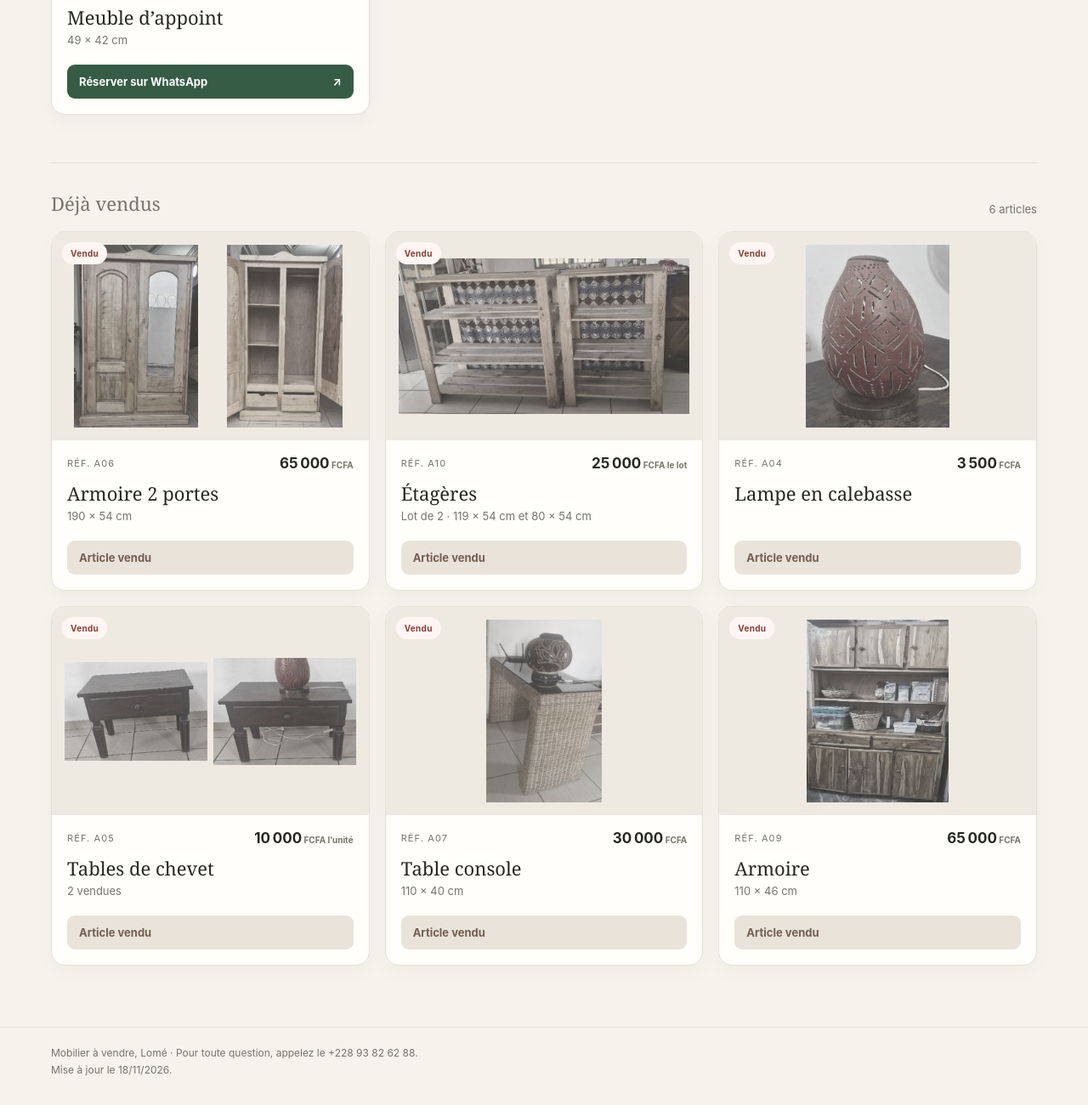
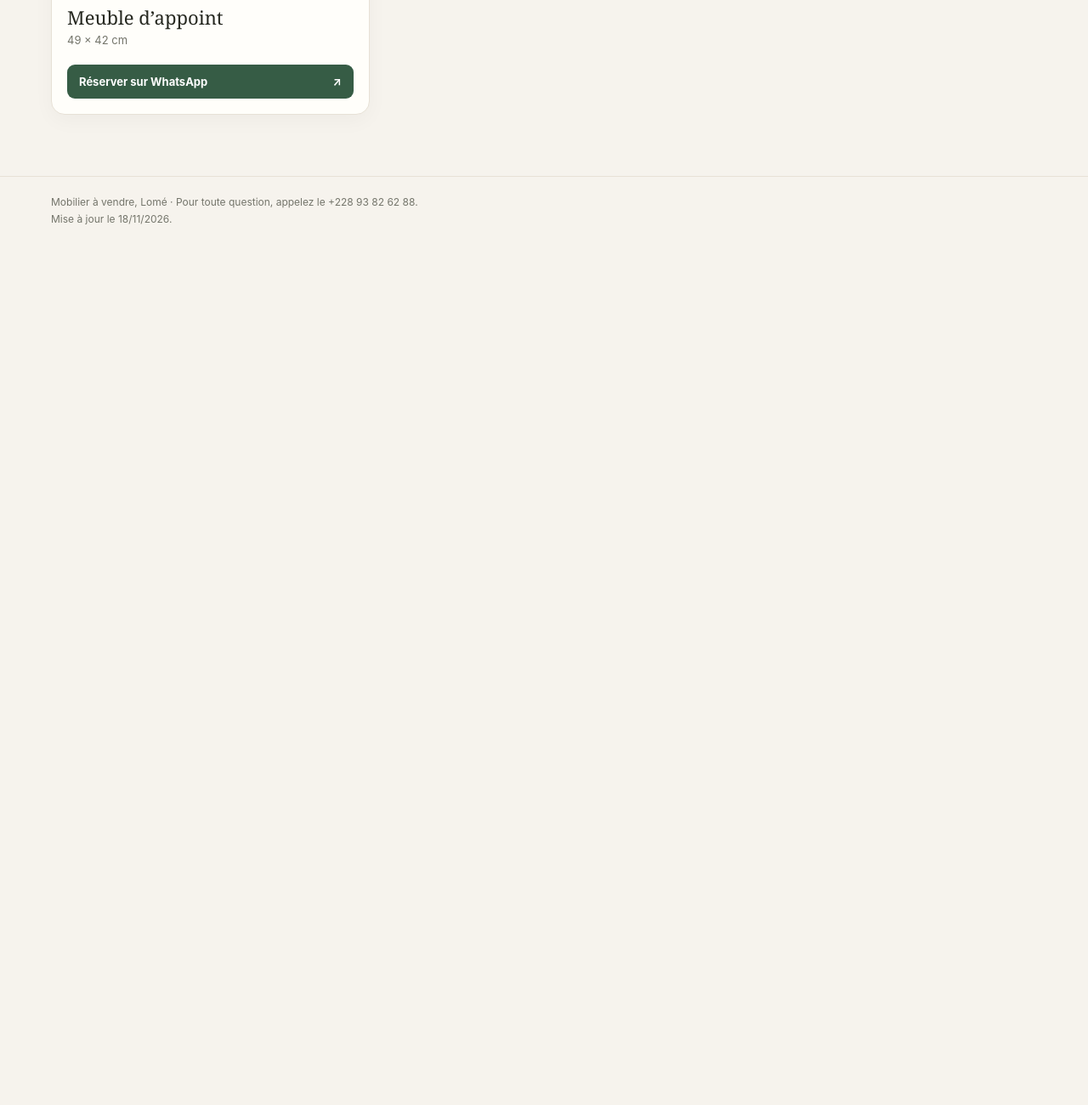
Before and after one commit to B329-Lab/mobilier-a-vendre, a plain HTML site: page index.html in a window 1280 px wide. Shown: the part 4553-5853 px from the top of the page at 85% size. After the commit the page ends 4852 px from the top, so only its background shows below. Drawn offline with Linux system fonts and the light colour scheme.

Commit message:
v0.3 : retrait des articles vendus, visuels de partage Facebook
Co-Authored-By: Claude Fable 5.1 <noreply@anthropic.com>

```diff
--- a/index.html
+++ b/index.html
@@ -1,7 +1,7 @@
 <!doctype html>
 <!--
   Version | Date       | Statut  | Rédigé par | Modifié par | Objet de la révision
-  v0.2    | 18/11/2026 | Ébauche | Claude     | Pons        | Alignement sur la liste « à vendre.docx » du 17/11 : prix, dates (15/12), 8 articles ajoutés, A06 et A10 passés en vendus, vélo à 200 000
+  v0.3    | 18/11/2026 | Ébauche | Claude     | Pons        | Retrait des articles vendus de la page, visuels de partage Facebook dans partage/
 -->
 <html lang="fr">
 <head>
@@ -313,65 +313,6 @@
   </div>
 </article>
     </section>
-    <div class="sold-section">
-      <div class="section-head"><h2>Déjà vendus</h2><span class="count">6 articles</span></div>
-      <section class="grid" aria-label="Articles vendus">
-<article class="card" id="a06">
-  <div class="photo photo-2 photo-sold"><img src="img/a06-1.jpg" alt="Armoire 2 portes" loading="lazy"><img src="img/a06-2.jpg" alt="Armoire 2 portes" loading="lazy"><span class="availability badge-sold">Vendu</span></div>
-  <div class="card-body">
-    <div class="card-top"><span class="ref">Réf. A06</span><span class="price">65 000<small> FCFA</small></span></div>
-    <h3>Armoire 2 portes</h3>
-    <p class="detail">190 × 54 cm</p>
-    <span class="reserve sold-button">Article vendu</span>
-  </div>
-</article>
-<article class="card" id="a10">
-  <div class="photo photo-1 photo-sold"><img src="img/a10-1.jpg" alt="Étagères" loading="lazy"><span class="availability badge-sold">Vendu</span></div>
-  <div class="card-body">
-    <div class="card-top"><span class="ref">Réf. A10</span><span class="price">25 000<small> FCFA le lot</small></span></div>
-    <h3>Étagères</h3>
-    <p class="detail">Lot de 2 · 119 × 54 cm et 80 × 54 cm</p>
-    <span class="reserve sold-button">Article vendu</span>
-  </div>
-</article>
-<article class="card" id="a04">
-  <div class="photo photo-1 photo-sold"><img src="img/a04-1.jpg" alt="Lampe en calebasse" loading="lazy"><span class="availability badge-sold">Vendu</span></div>
-  <div class="card-body">
-    <div class="card-top"><span class="ref">Réf. A04</span><span class="price">3 500<small> FCFA</small></span></div>
-    <h3>Lampe en calebasse</h3>
-    <p class="detail">&nbsp;</p>
-    <span class="reserve sold-button">Article vendu</span>
-  </div>
-</article>
-<article class="card" id="a05">
-  <div class="photo photo-2 photo-sold"><img src="img/a05-1.jpg" alt="Tables de chevet" loading="lazy"><img src="img/a05-2.jpg" alt="Tables de chevet" loading="lazy"><span class="availability badge-sold">Vendu</span></div>
-  <div class="card-body">
-    <div class="card-top"><span class="ref">Réf. A05</span><span class="price">10 000<small> FCFA l’unité</small></span></div>
-    <h3>Tables de chevet</h3>
-    <p class="detail">2 vendues</p>
-    <span class="reserve sold-button">Article vendu</span>
-  </div>
-</article>
-<article class="card" id="a07">
-  <div class="photo photo-1 photo-sold"><img src="img/a07-1.jpg" alt="Table console" loading="lazy"><span class="availability badge-sold">Vendu</span></div>
-  <div class="card-body">
-    <div class="card-top"><span class="ref">Réf. A07</span><span class="price">30 000<small> FCFA</small></span></div>
-    <h3>Table console</h3>
-    <p class="detail">110 × 40 cm</p>
-    <span class="reserve sold-button">Article vendu</span>
-  </div>
-</article>
-<article class="card" id="a09">
-  <div class="photo photo-1 photo-sold"><img src="img/a09-1.jpg" alt="Armoire" loading="lazy"><span class="availability badge-sold">Vendu</span></div>
-  <div class="card-body">
-    <div class="card-top"><span class="ref">Réf. A09</span><span class="price">65 000<small> FCFA</small></span></div>
-    <h3>Armoire</h3>
-    <p class="detail">110 × 46 cm</p>
-    <span class="reserve sold-button">Article vendu</span>
-  </div>
-</article>
-      </section>
-    </div>
   </main>
   <footer><div class="wrap">Mobilier à vendre, Lomé · Pour toute question, appelez le +228 93 82 62 88.<br>Mise à jour le 18/11/2026.</div></footer>
 </body>
```
Also changed, not shown: img/a04-1.jpg (deleted), img/a05-1.jpg (deleted), img/a05-2.jpg (deleted), img/a06-1.jpg (deleted), img/a06-2.jpg (deleted), img/a07-1.jpg (deleted), img/a09-1.jpg (deleted), img/a10-1.jpg (deleted), partage/facebook-carre-1080x1080.jpg (added), partage/facebook-lien-1200x630.jpg (added), partage/facebook-portrait-1080x1350.jpg (added), 1 other file.
